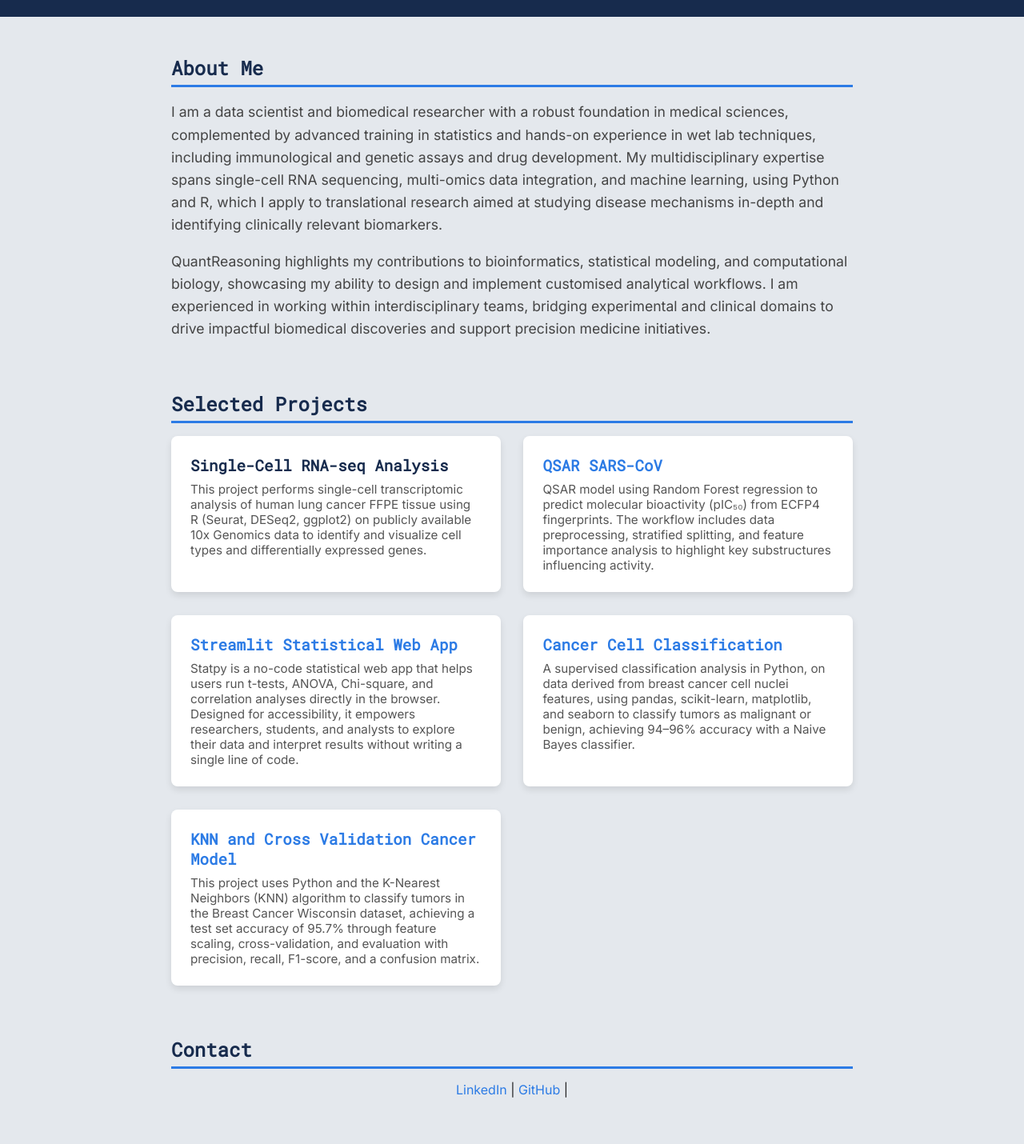
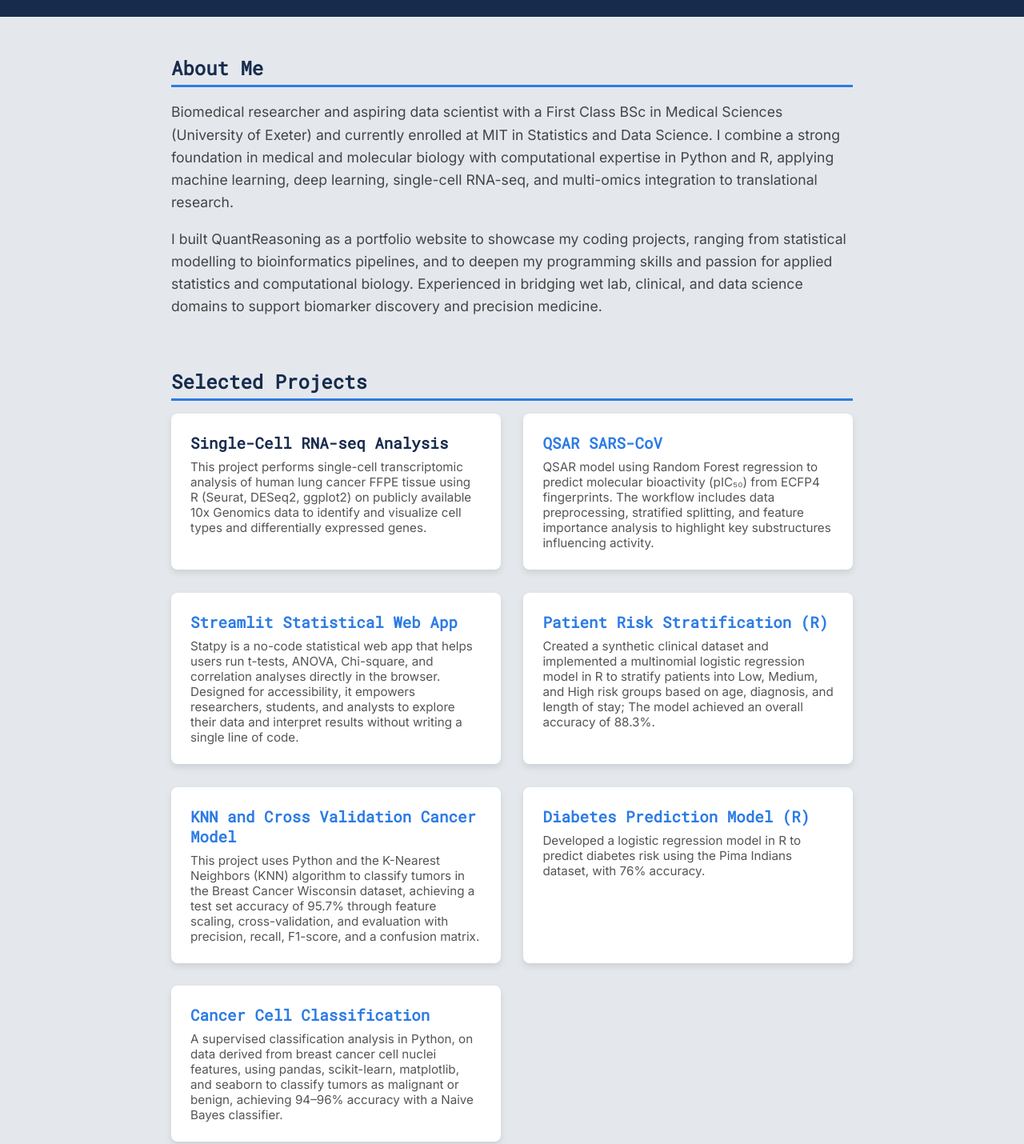
Before and after one commit to QuantReasoning/QuantReasoning.github.io, a plain HTML site: page index.html in a window 1280 px wide. Shown: the part 65-1495 px from the top of the page at 80% size. Drawn offline with Linux system fonts and the light colour scheme.

Commit message:
index.html

```diff
--- a/index.html
+++ b/index.html
@@ -118,13 +118,13 @@
     <section id="about">
       <h2>About Me</h2>
       <p>
-        I am a data scientist and biomedical researcher with a robust foundation in medical sciences, complemented by advanced training in statistics and hands-on experience in wet lab techniques,
-        including immunological and genetic assays and drug development. My multidisciplinary expertise spans single-cell RNA sequencing, multi-omics data integration, and machine learning, using Python and R, which I apply to translational
-        research aimed at studying disease mechanisms in-depth and identifying clinically relevant biomarkers.
+        Biomedical researcher and aspiring data scientist with a First Class BSc in Medical Sciences (University of Exeter) and currently enrolled at MIT in Statistics and Data Science.
+        I combine a strong foundation in medical and molecular biology with computational expertise in Python and R, applying machine learning, deep learning, single-cell RNA-seq, and multi-omics integration to translational research.
      </p>
      <p>
-        QuantReasoning highlights my contributions to bioinformatics, statistical modeling, and computational biology, showcasing my ability to design and implement customised analytical workflows. I am experienced in working
-        within interdisciplinary teams, bridging experimental and clinical domains to drive impactful biomedical discoveries and support precision medicine initiatives.
+        I built QuantReasoning as a portfolio website to showcase my coding projects, ranging from statistical modelling to bioinformatics pipelines, and to deepen my programming skills and passion for applied statistics and computational biology.
+        Experienced in bridging wet lab, clinical, and data science domains to support biomarker discovery and precision medicine.
+
     </p>
     </section>
 
@@ -153,9 +153,9 @@
         </div>
 
         <div class="project-card">
-          <div class="project-title"> <a href="https://github.com/ancadordea/Cancer_Cells_Classification" target="_blank" rel="noopener noreferrer"> Cancer Cell Classification </a> </div>
+          <div class="project-title"> <a href="https://github.com/ancadordea/Patient_Risk_Stratification" target="_blank" rel="noopener noreferrer">  Patient Risk Stratification (R) </a> </div>
           <div class="project-desc">
-            A supervised classification analysis in Python, on data derived from breast cancer cell nuclei features, using pandas, scikit-learn, matplotlib, and seaborn to classify tumors as malignant or benign, achieving 94–96% accuracy with a Naive Bayes classifier.
+            Created a synthetic clinical dataset and implemented a multinomial logistic regression model in R to stratify patients into Low, Medium, and High risk groups based on age, diagnosis, and length of stay; The model achieved an overall accuracy of 88.3%.
           </div>
         </div>
 
@@ -165,6 +165,21 @@
             This project uses Python and the K-Nearest Neighbors (KNN) algorithm to classify tumors in the Breast Cancer Wisconsin dataset, achieving a test set accuracy of 95.7% through feature scaling, cross-validation, and evaluation with precision, recall, F1-score, and a confusion matrix.
           </div>
         </div>
+
+        <div class="project-card">
+          <div class="project-title"> <a href="https://github.com/ancadordea/Diabetes_prediction" target="_blank" rel="noopener noreferrer"> Diabetes Prediction Model (R) </a> </div>
+          <div class="project-desc">
+            Developed a logistic regression model in R to predict diabetes risk using the Pima Indians dataset, with 76% accuracy.
+          </div>
+        </div>
+
+        <div class="project-card">
+         <div class="project-title"> <a href="https://github.com/ancadordea/Cancer_Cells_Classification" target="_blank" rel="noopener noreferrer"> Cancer Cell Classification </a> </div>
+         <div class="project-desc">
+            A supervised classification analysis in Python, on data derived from breast cancer cell nuclei features, using pandas, scikit-learn, matplotlib, and seaborn to classify tumors as malignant or benign, achieving 94–96% accuracy with a Naive Bayes classifier.
+          </div>
+        </div>
+
       </div>
     </section>
 
```
